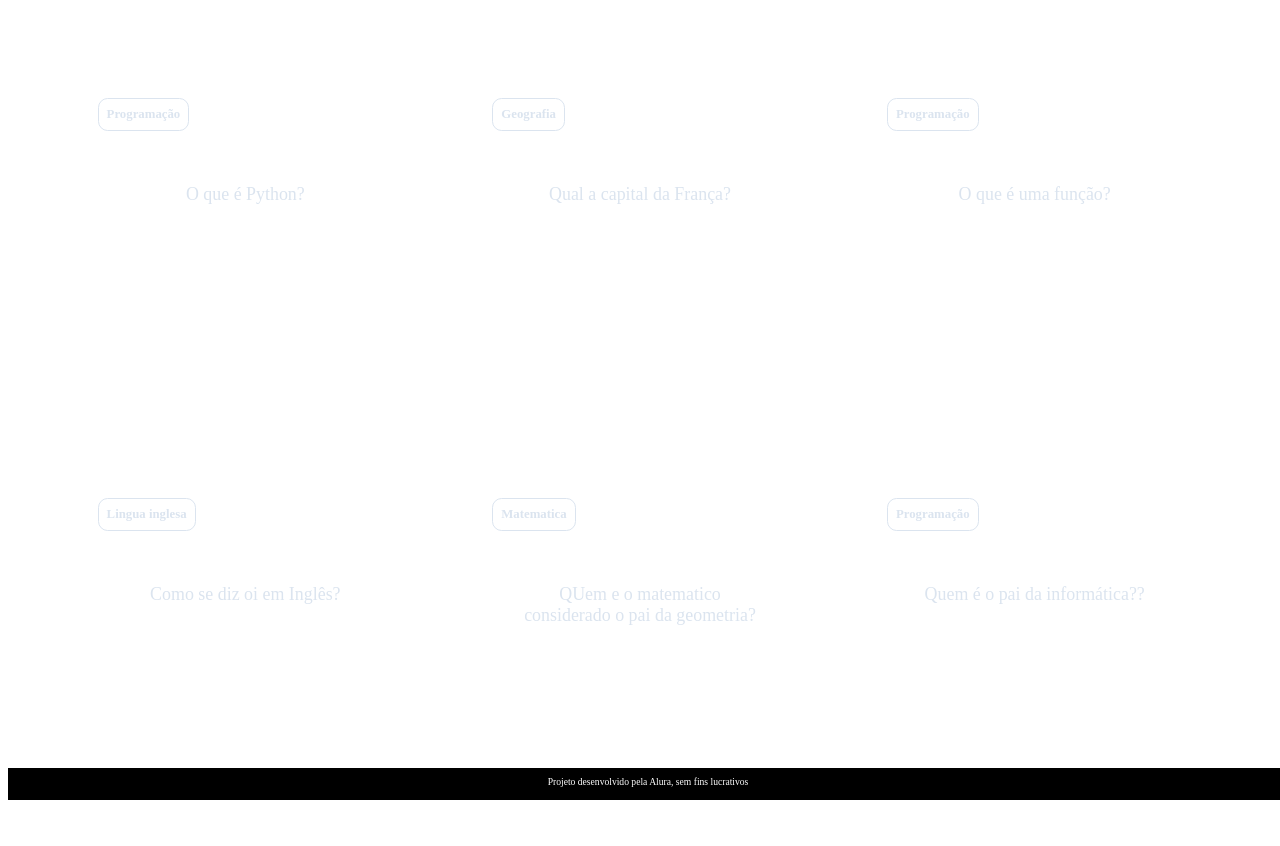
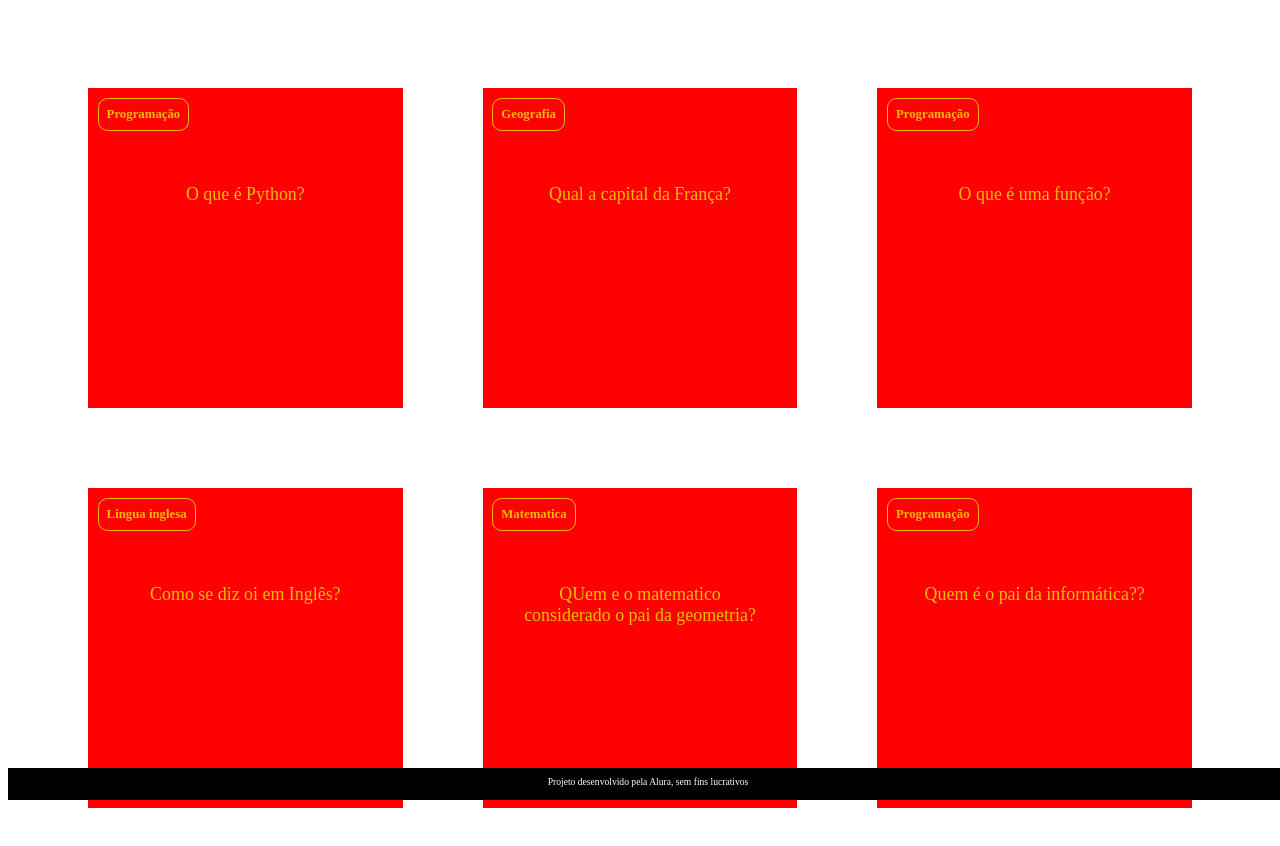
Before and after one commit to Nicolas-rd17/Alura-Flash-cards, a plain HTML site: page index.html in a window 1280 px wide. Drawn offline with Linux system fonts and the light colour scheme.

Commit message:
Update style.css

```diff
--- a/assets/style.css
+++ b/assets/style.css
@@ -1,6 +1,6 @@
 :root {
-    --text-color: #DBE4EF;
-    --card-front-color:b31719;
+    --text-color: #f4ba00;
+    --card-front-color:red;
     --card-back-color: #f4ba00;
 }
 
```
